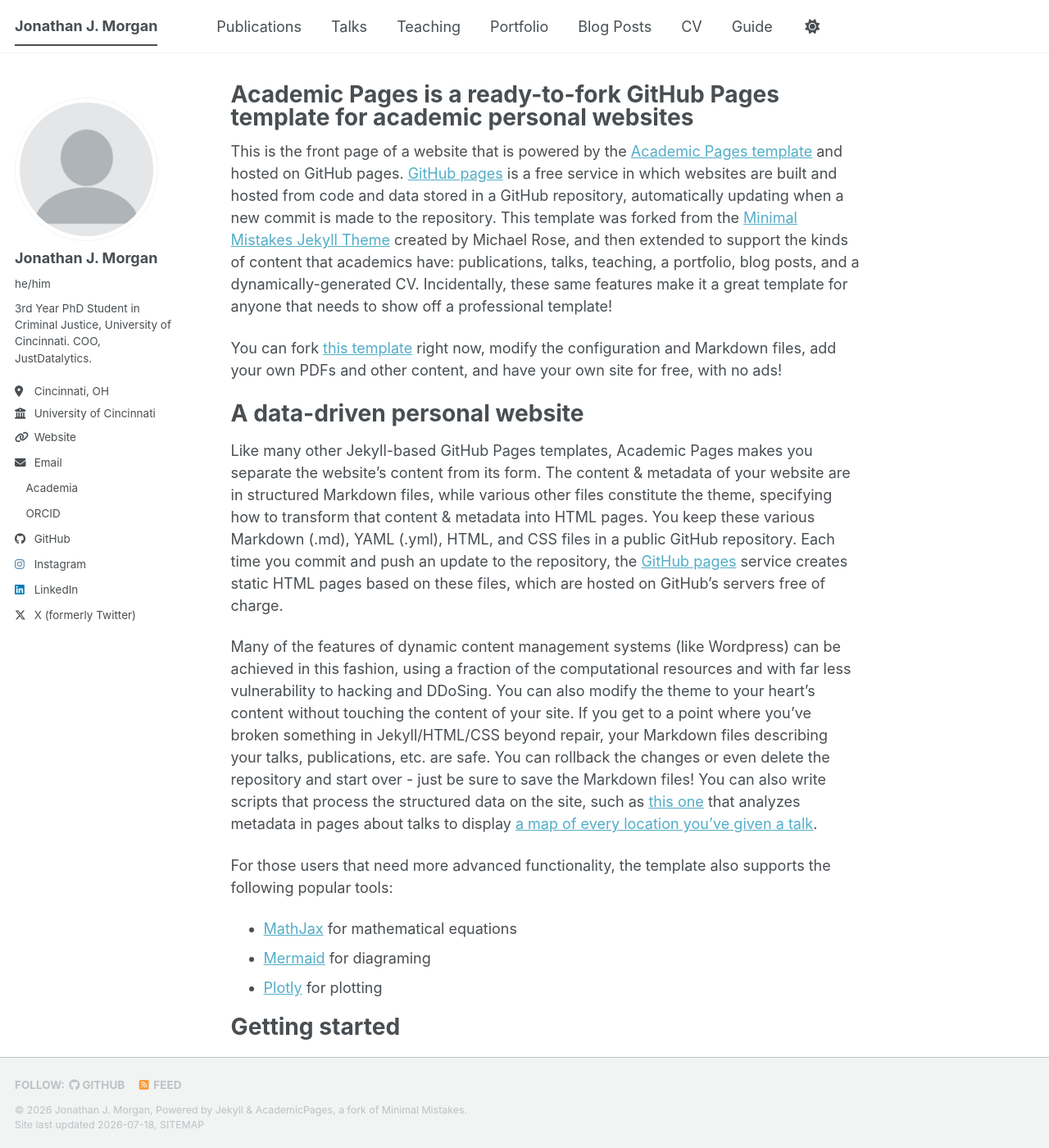
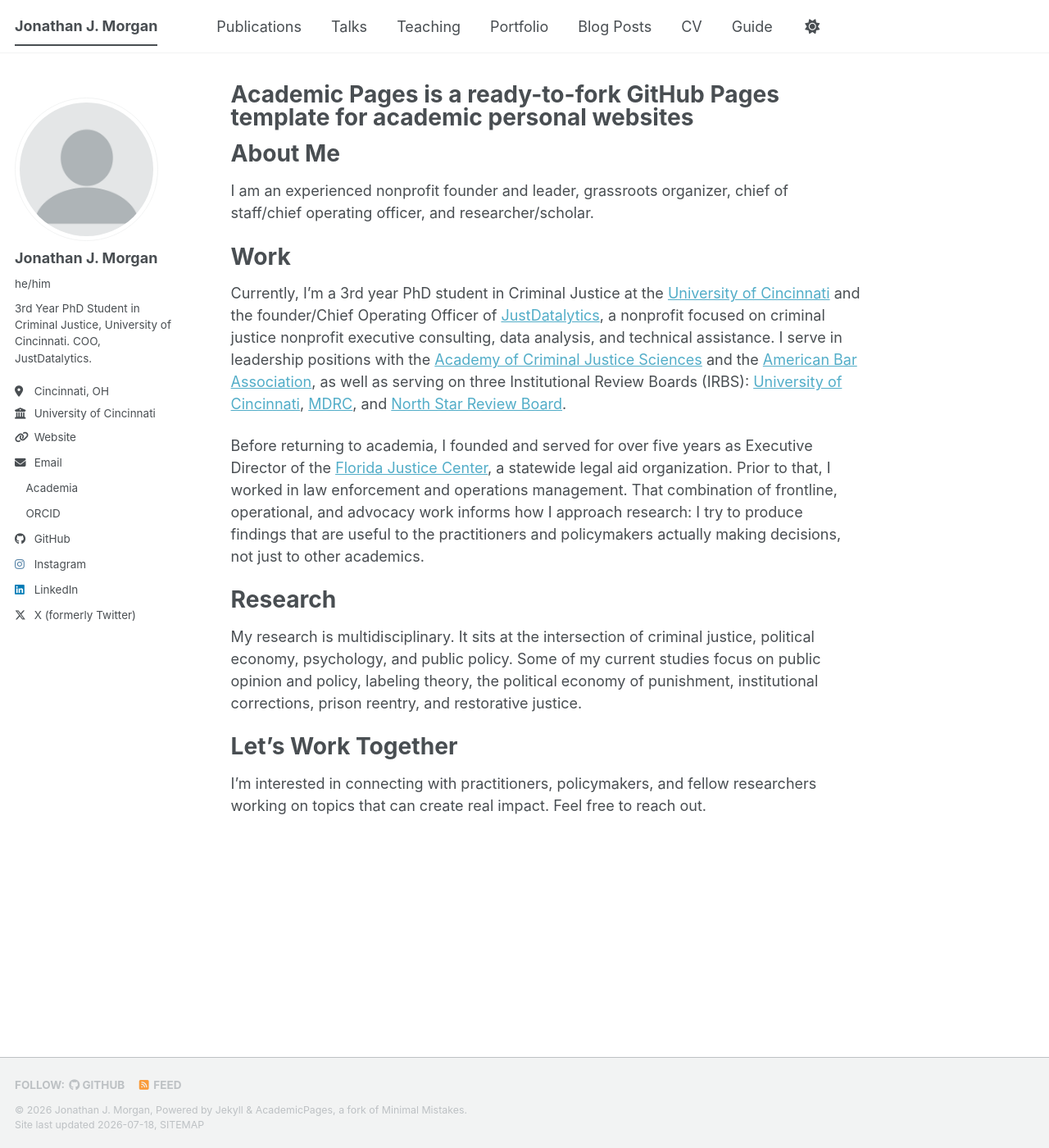
Before and after one commit to jjmorgannet/jjmorgannet.github.io, a Jekyll site: the page built from _pages/about.md, in a window 1280 px wide and 1400 px high. Shown: the whole window at 82% size. Built offline with Jekyll 4.4.1, drawn with Linux system fonts in a browser that asks for light colours; a style sheet for code colours, icons or effects is not loaded; some of the changed text lies outside the part shown.

Commit message:
Update about.md

```diff
--- a/_pages/about.md
+++ b/_pages/about.md
@@ -6,51 +6,20 @@
   - /about/
   - /about.html
 ---
+About Me
+========
+I am an experienced nonprofit founder and leader, grassroots organizer, chief of staff/chief operating officer, and researcher/scholar.
 
-This is the front page of a website that is powered by the [Academic Pages template](https://github.com/academicpages/academicpages.github.io) and hosted on GitHub pages. [GitHub pages](https://pages.github.com) is a free service in which websites are built and hosted from code and data stored in a GitHub repository, automatically updating when a new commit is made to the repository. This template was forked from the [Minimal Mistakes Jekyll Theme](https://mmistakes.github.io/minimal-mistakes/) created by Michael Rose, and then extended to support the kinds of content that academics have: publications, talks, teaching, a portfolio, blog posts, and a dynamically-generated CV. Incidentally, these same features make it a great template for anyone that needs to show off a professional template!
+Work
+====
+Currently, I'm a 3rd year PhD student in Criminal Justice at the [University of Cincinnati](https://www.uc.edu) and the founder/Chief Operating Officer of [JustDatalytics](https://www.justdatalytics.org), a nonprofit focused on criminal justice nonprofit executive consulting, data analysis, and technical assistance. I serve in leadership positions with the [Academy of Criminal Justice Sciences](https://www.acjs.org) and the [American Bar Association](https://www.aba.org), as well as serving on three Institutional Review Boards (IRBS): [University of Cincinnati](https://research.uc.edu/support/offices/hrpp/irb), [MDRC](https://www.mdrc.org/), and [North Star Review Board](https://learningirb.org/).
 
- You can fork [this template](https://github.com/academicpages/academicpages.github.io) right now, modify the configuration and Markdown files, add your own PDFs and other content, and have your own site for free, with no ads!
+Before returning to academia, I founded and served for over five years as Executive Director of the [Florida Justice Center](https://www.fljc.org), a statewide legal aid organization. Prior to that, I worked in law enforcement and operations management. That combination of frontline, operational, and advocacy work informs how I approach research: I try to produce findings that are useful to the practitioners and policymakers actually making decisions, not just to other academics.
 
-A data-driven personal website
-======
-Like many other Jekyll-based GitHub Pages templates, Academic Pages makes you separate the website's content from its form. The content & metadata of your website are in structured Markdown files, while various other files constitute the theme, specifying how to transform that content & metadata into HTML pages. You keep these various Markdown (.md), YAML (.yml), HTML, and CSS files in a public GitHub repository. Each time you commit and push an update to the repository, the [GitHub pages](https://pages.github.com/) service creates static HTML pages based on these files, which are hosted on GitHub's servers free of charge.
+Research
+========
+My research is multidisciplinary. It sits at the intersection of criminal justice, political economy, psychology, and public policy. Some of my current studies focus on public opinion and policy, labeling theory, the political economy of punishment, institutional corrections, prison reentry, and restorative justice.
 
-Many of the features of dynamic content management systems (like Wordpress) can be achieved in this fashion, using a fraction of the computational resources and with far less vulnerability to hacking and DDoSing. You can also modify the theme to your heart's content without touching the content of your site. If you get to a point where you've broken something in Jekyll/HTML/CSS beyond repair, your Markdown files describing your talks, publications, etc. are safe. You can rollback the changes or even delete the repository and start over - just be sure to save the Markdown files! You can also write scripts that process the structured data on the site, such as [this one](https://github.com/academicpages/academicpages.github.io/blob/master/talkmap.ipynb) that analyzes metadata in pages about talks to display [a map of every location you've given a talk](https://academicpages.github.io/talkmap.html).
-
-For those users that need more advanced functionality, the template also supports the following popular tools:
-- [MathJax](https://www.mathjax.org/) for mathematical equations
-- [Mermaid](https://mermaid.js.org/) for diagraming
-- [Plotly](https://plotly.com/javascript/) for plotting
-
-Getting started
-======
-1. Register a GitHub account if you don't have one and confirm your e-mail (required!)
-1. Fork [this template](https://github.com/academicpages/academicpages.github.io) by clicking the "Use this template" button in the top right.
-1. Go to the repository's settings (rightmost item in the tabs that start with "Code", should be below "Unwatch"). Rename the repository "[your GitHub username].github.io", which will also be your website's URL.
-1. Set site-wide configuration and create content & metadata (see below -- also see [this set of diffs](https://archive.is/3TPas) showing what files were changed to set up [an example site](https://getorg-testacct.github.io) for a user with the username "getorg-testacct")
-1. Upload any files (like PDFs, .zip files, etc.) to the files/ directory. They will appear at https://[your GitHub username].github.io/files/example.pdf.
-1. Check status by going to the repository settings, in the "GitHub pages" section
-
-Site-wide configuration
-------
-The main configuration file for the site is in the base directory in [_config.yml](https://github.com/academicpages/academicpages.github.io/blob/master/_config.yml), which defines the content in the sidebars and other site-wide features. You will need to replace the default variables with ones about yourself and your site's github repository. The configuration file for the top menu is in [_data/navigation.yml](https://github.com/academicpages/academicpages.github.io/blob/master/_data/navigation.yml). For example, if you don't have a portfolio or blog posts, you can remove those items from that navigation.yml file to remove them from the header.
-
-Create content & metadata
-------
-For site content, there is one Markdown file for each type of content, which are stored in directories like _publications, _talks, _posts, _teaching, or _pages. For example, each talk is a Markdown file in the [_talks directory](https://github.com/academicpages/academicpages.github.io/tree/master/_talks). At the top of each Markdown file is structured data in YAML about the talk, which the theme will parse to do lots of cool stuff. The same structured data about a talk is used to generate the list of talks on the [Talks page](https://academicpages.github.io/talks), each [individual page](https://academicpages.github.io/talks/2012-03-01-talk-1) for specific talks, the talks section for the [CV page](https://academicpages.github.io/cv), and the [map of places you've given a talk](https://academicpages.github.io/talkmap.html) (if you run this [python file](https://github.com/academicpages/academicpages.github.io/blob/master/talkmap.py) or [Jupyter notebook](https://github.com/academicpages/academicpages.github.io/blob/master/talkmap.ipynb), which creates the HTML for the map based on the contents of the _talks directory).
-
-**Markdown generator**
-
-The repository includes [a set of Jupyter notebooks](https://github.com/academicpages/academicpages.github.io/tree/master/markdown_generator
-) that converts a CSV containing structured data about talks or presentations into individual Markdown files that will be properly formatted for the Academic Pages template. The sample CSVs in that directory are the ones I used to create my own personal website at stuartgeiger.com. My usual workflow is that I keep a spreadsheet of my publications and talks, then run the code in these notebooks to generate the Markdown files, then commit and push them to the GitHub repository.
-
-How to edit your site's GitHub repository
-------
-Many people use a git client to create files on their local computer and then push them to GitHub's servers. If you are not familiar with git, you can directly edit these configuration and Markdown files directly in the github.com interface. Navigate to a file (like [this one](https://github.com/academicpages/academicpages.github.io/blob/master/_talks/2012-03-01-talk-1.md) and click the pencil icon in the top right of the content preview (to the right of the "Raw | Blame | History" buttons). You can delete a file by clicking the trashcan icon to the right of the pencil icon. You can also create new files or upload files by navigating to a directory and clicking the "Create new file" or "Upload files" buttons.
-
-Example: editing a Markdown file for a talk
-![Editing a Markdown file for a talk](/images/editing-talk.png)
-
-For more info
-------
-More info about configuring Academic Pages can be found in [the guide](https://academicpages.github.io/markdown/), the [growing wiki](https://github.com/academicpages/academicpages.github.io/wiki), and you can always [ask a question on GitHub](https://github.com/academicpages/academicpages.github.io/discussions). The [guides for the Minimal Mistakes theme](https://mmistakes.github.io/minimal-mistakes/docs/configuration/) (which this theme was forked from) might also be helpful.
+Let's Work Together
+===================
+I'm interested in connecting with practitioners, policymakers, and fellow researchers working on topics that can create real impact. Feel free to reach out.
```
